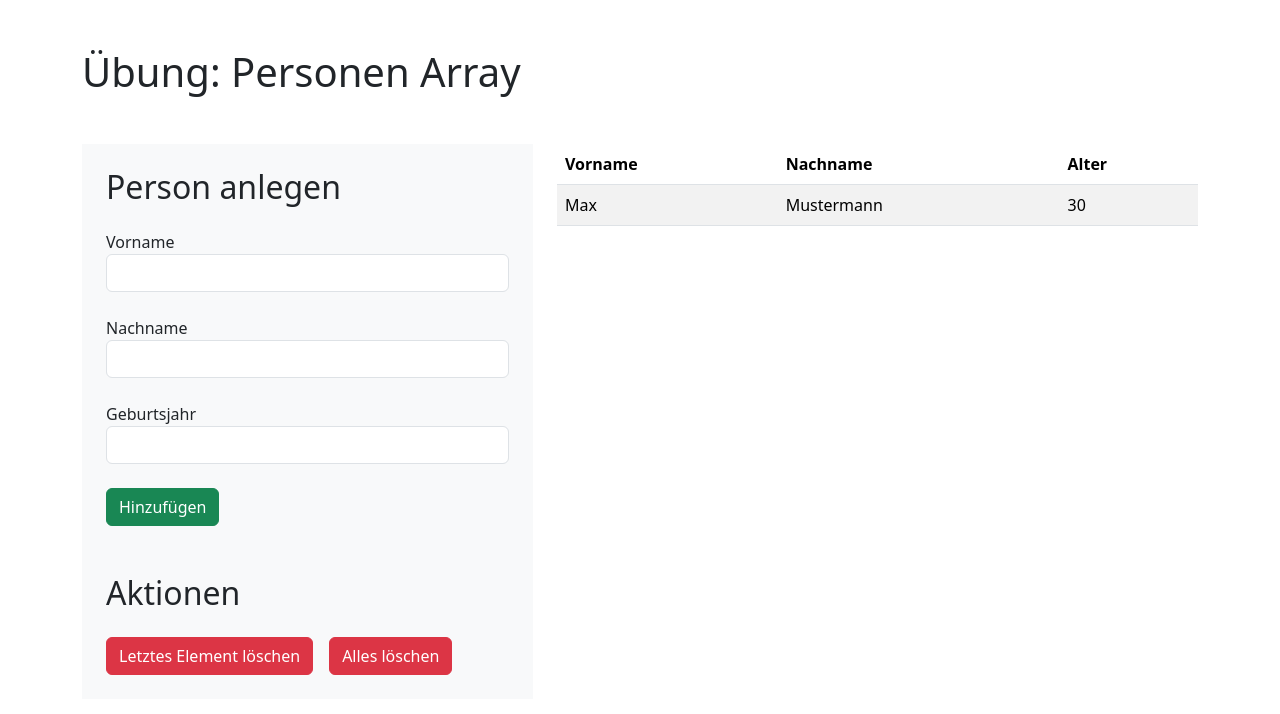
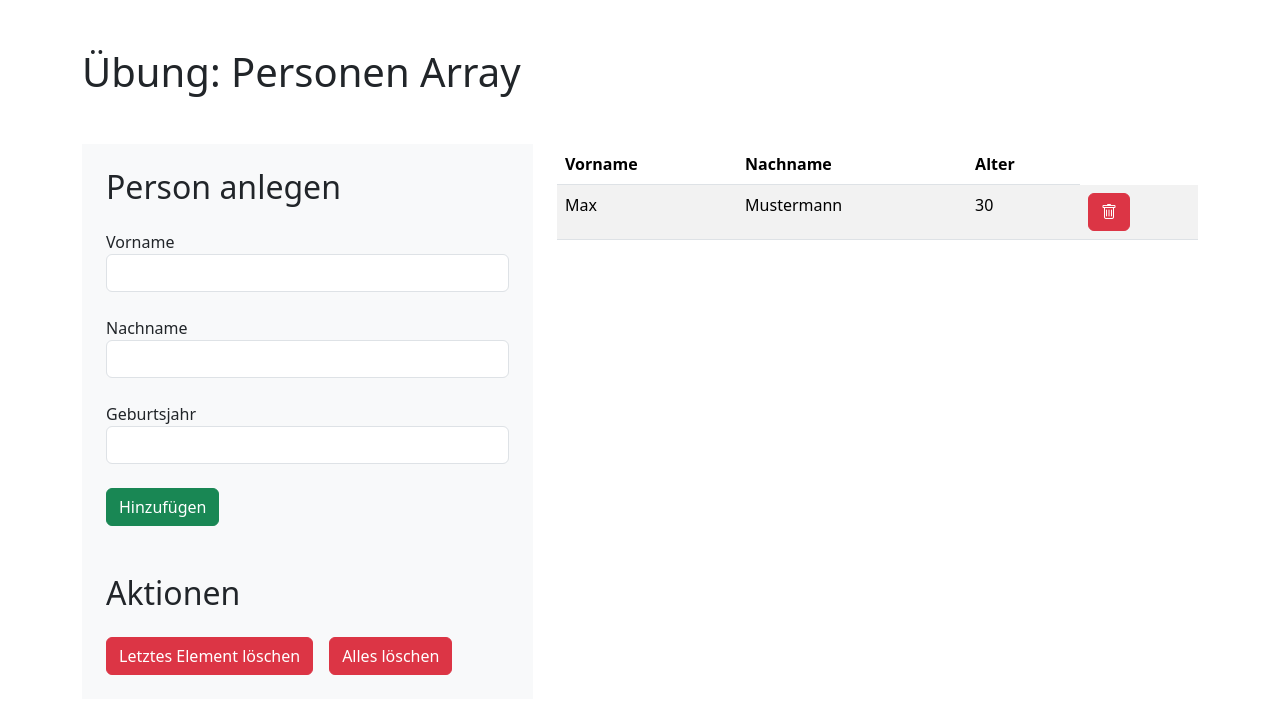
Before and after one commit to smatzner/web-matzner, a Vue app in the folder vue-day2-verwaltung/: page / in a window 1280 px wide. Shown: the top 714 px of the page. Built offline with nearby package versions, Linux system fonts and the light colour scheme.

Commit message:
added functionality to delete a specific person (task 2.2

```diff
--- a/vue-day2-verwaltung/src/App.vue
+++ b/vue-day2-verwaltung/src/App.vue
@@ -23,6 +23,10 @@ function deleteLastPerson() {
 
 function clearAll() {
   persons.value = [];
+}
+
+function deletePerson(index){
+  persons.value.splice(index)
 }
 
 // function createPersonsObject(firstName, lastName, birthYear) {
@@ -56,7 +60,10 @@ function clearAll() {
         </div>
       </div>
       <div class="col-12 col-md-7">
-        <PersonTable :persons="persons"/>
+        <PersonTable
+            :persons="persons"
+            @delete="deletePerson"
+        />
       </div>
     </div>
   </div>
--- a/vue-day2-verwaltung/src/components/PersonEntry.vue
+++ b/vue-day2-verwaltung/src/components/PersonEntry.vue
@@ -8,8 +8,9 @@ const props = defineProps({
   }
 })
 
+const emit = defineEmits(['delete'])
+
 const age = computed(() => new Date().getFullYear() - props.person.birthYear)
-
 
 </script>
 
@@ -18,5 +19,6 @@ const age = computed(() => new Date().getFullYear() - props.person.birthYear)
     <td>{{ person.firstName }}</td>
     <td>{{ person.lastName }}</td>
     <td>{{ age }}</td>
+    <td><button @click="emit('delete')" class="btn btn-danger"><i class="bi bi-trash"></i></button></td>
   </tr>
 </template>
--- a/vue-day2-verwaltung/src/components/PersonTable.vue
+++ b/vue-day2-verwaltung/src/components/PersonTable.vue
@@ -7,6 +7,9 @@ defineProps({
     required: true
   }
 })
+
+const emit = defineEmits(['delete'])
+
 </script>
 
 <template>
@@ -19,7 +22,11 @@ defineProps({
     </tr>
     </thead>
     <tbody>
-    <PersonEntry v-for="person in persons" :person="person"/>
+    <PersonEntry
+        v-for="(person,index) in persons"
+        :person="person"
+        @delete="emit('delete', index)"
+    />
     </tbody>
   </table>
 </template>
```
